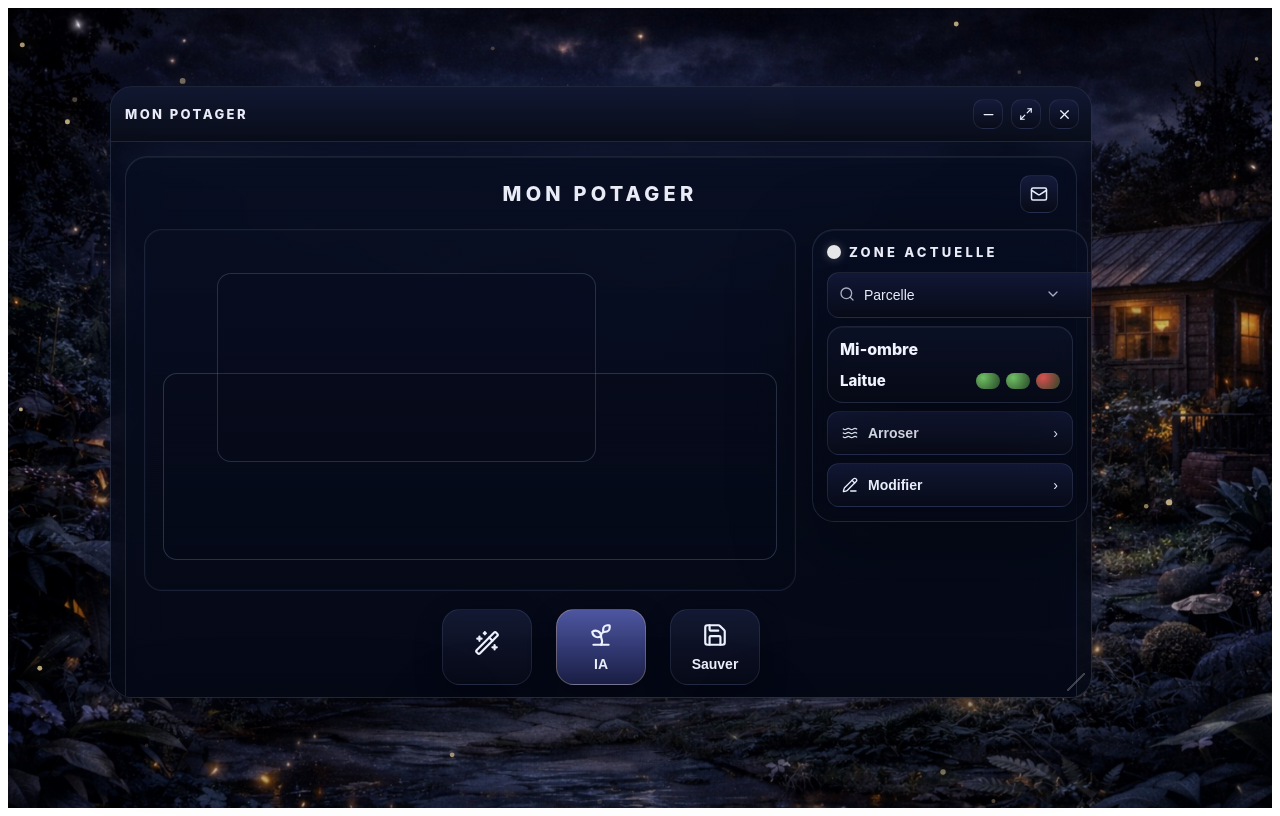
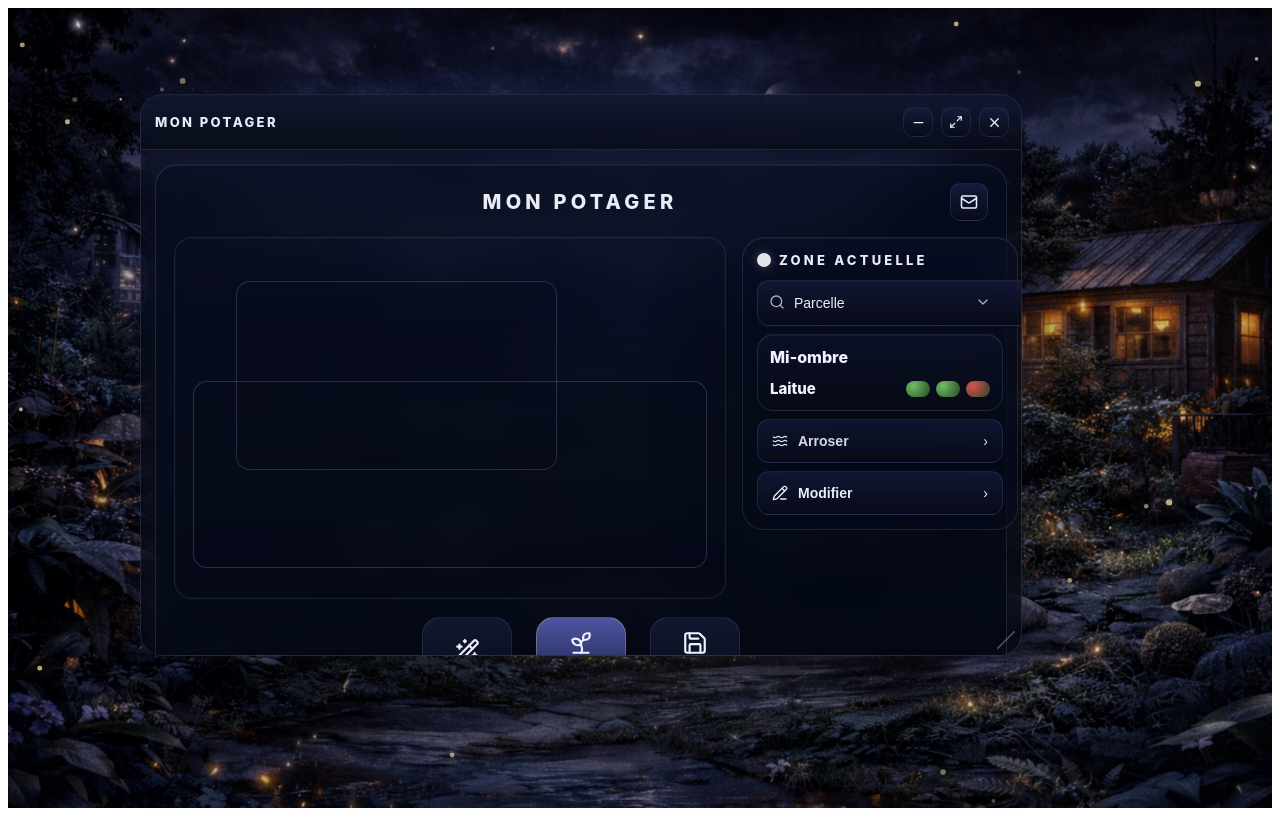
Before and after one commit to alexlejeunea12-arch/curly-octo-giggle, a React (Vite) app: page / in a window 1280 px wide. Built offline with nearby package versions, Linux system fonts and the light colour scheme.

Commit message:
Update App.jsx

```diff
--- a/src/App.jsx
+++ b/src/App.jsx
@@ -49,12 +49,12 @@ function useLocalStorageState(key, initialValue) {
 
 function shell(extra = {}) {
   return {
-    background: "linear-gradient(180deg, rgba(8,14,34,0.70), rgba(5,9,22,0.84))",
+    background: "linear-gradient(180deg, rgba(8,14,34,0.52), rgba(5,9,22,0.70))",
     border: "1px solid rgba(182,204,255,0.13)",
     borderRadius: 22,
-    boxShadow: "0 22px 80px rgba(0,0,0,0.34), inset 0 1px 0 rgba(255,255,255,0.05)",
-    backdropFilter: "blur(14px)",
-    WebkitBackdropFilter: "blur(14px)",
+    boxShadow: "0 30px 90px rgba(0,0,0,0.25), inset 0 1px 0 rgba(255,255,255,0.05)",
+    backdropFilter: "blur(18px)",
+    WebkitBackdropFilter: "blur(18px)",
     ...extra,
   };
 }
@@ -273,7 +273,15 @@ function HomeOverlay({ onOpenPanel, onOpenCreate }) {
   }
 
   return (
-    <div style={shell({ padding: 18, boxShadow: "0 32px 90px rgba(0,0,0,0.42), 0 0 60px rgba(90,120,255,0.06), inset 0 1px 0 rgba(255,255,255,0.06)" })}>
+    <div
+      style={shell({
+        padding: 18,
+        background:
+          "linear-gradient(180deg, rgba(8,14,34,0.42), rgba(5,9,22,0.58))",
+        boxShadow:
+          "0 34px 104px rgba(0,0,0,0.24), 0 0 40px rgba(90,120,255,0.04), inset 0 1px 0 rgba(255,255,255,0.05)",
+      })}
+    >
       <div style={{ display: "flex", alignItems: "center", justifyContent: "space-between", marginBottom: 16 }}>
         <div style={{ width: 36 }} />
         <div style={{ flex: 1, textAlign: "center", ...titleCaps(20), letterSpacing: 4.2 }}>MON POTAGER</div>
@@ -292,7 +300,7 @@ function HomeOverlay({ onOpenPanel, onOpenCreate }) {
             borderRadius: 18,
             overflow: "hidden",
             border: "1px solid rgba(182,204,255,0.11)",
-            background: "linear-gradient(180deg, rgba(14,20,44,0.18), rgba(7,10,20,0.30))",
+            background: "linear-gradient(180deg, rgba(14,20,44,0.10), rgba(7,10,20,0.18))",
             boxShadow: "inset 0 0 0 1px rgba(255,255,255,0.02)",
           }}
         >
@@ -305,7 +313,7 @@ function HomeOverlay({ onOpenPanel, onOpenCreate }) {
           <Hotspot title="Statut" onClick={() => onOpenPanel("status")} style={{ left: "61.4%", top: "69%", width: 90, height: 76 }} />
         </div>
 
-        <div style={shell({ padding: 14, width: 246 })}>
+        <div style={shell({ padding: 14, width: 246, background: "linear-gradient(180deg, rgba(10,16,38,0.44), rgba(6,10,24,0.58))" })}>
           <div style={{ display: "flex", alignItems: "center", gap: 8, marginBottom: 12 }}>
             <div style={{ width: 14, height: 14, borderRadius: "50%", background: "rgba(255,255,255,0.90)", boxShadow: "0 0 10px rgba(255,255,255,0.26)" }} />
             <span style={titleCaps(13)}>Zone actuelle</span>
@@ -463,7 +471,7 @@ function FloatingWindow({ win, isActive, onFocus, onClose, onMinimize, onMove, o
         ...shell({
           overflow: "hidden",
           boxShadow: isActive
-            ? "0 28px 90px rgba(0,0,0,0.42), 0 0 36px rgba(96,120,255,0.10), inset 0 1px 0 rgba(255,255,255,0.06)"
+            ? "0 40px 120px rgba(0,0,0,0.30), 0 0 34px rgba(96,120,255,0.08), inset 0 1px 0 rgba(255,255,255,0.06)"
             : "0 18px 60px rgba(0,0,0,0.34), inset 0 1px 0 rgba(255,255,255,0.04)",
         }),
       }}
@@ -637,10 +645,10 @@ function createWindow(mode, existingCount) {
     id: crypto.randomUUID(),
     mode,
     title: titleMap[mode] || "Fenêtre",
-    x: mode === "home" ? 110 : 220 + existingCount * 26,
-    y: mode === "home" ? 86 : 120 + existingCount * 22,
-    width: mode === "home" ? 980 : mode === "pots" ? 430 : 420,
-    height: mode === "home" ? 610 : mode === "pots" ? 380 : 340,
+    x: mode === "home" ? 140 : 250 + existingCount * 28,
+    y: mode === "home" ? 94 : 138 + existingCount * 24,
+    width: mode === "home" ? 880 : mode === "pots" ? 430 : 420,
+    height: mode === "home" ? 560 : mode === "pots" ? 380 : 340,
     minimized: false,
     closed: false,
   };
```
